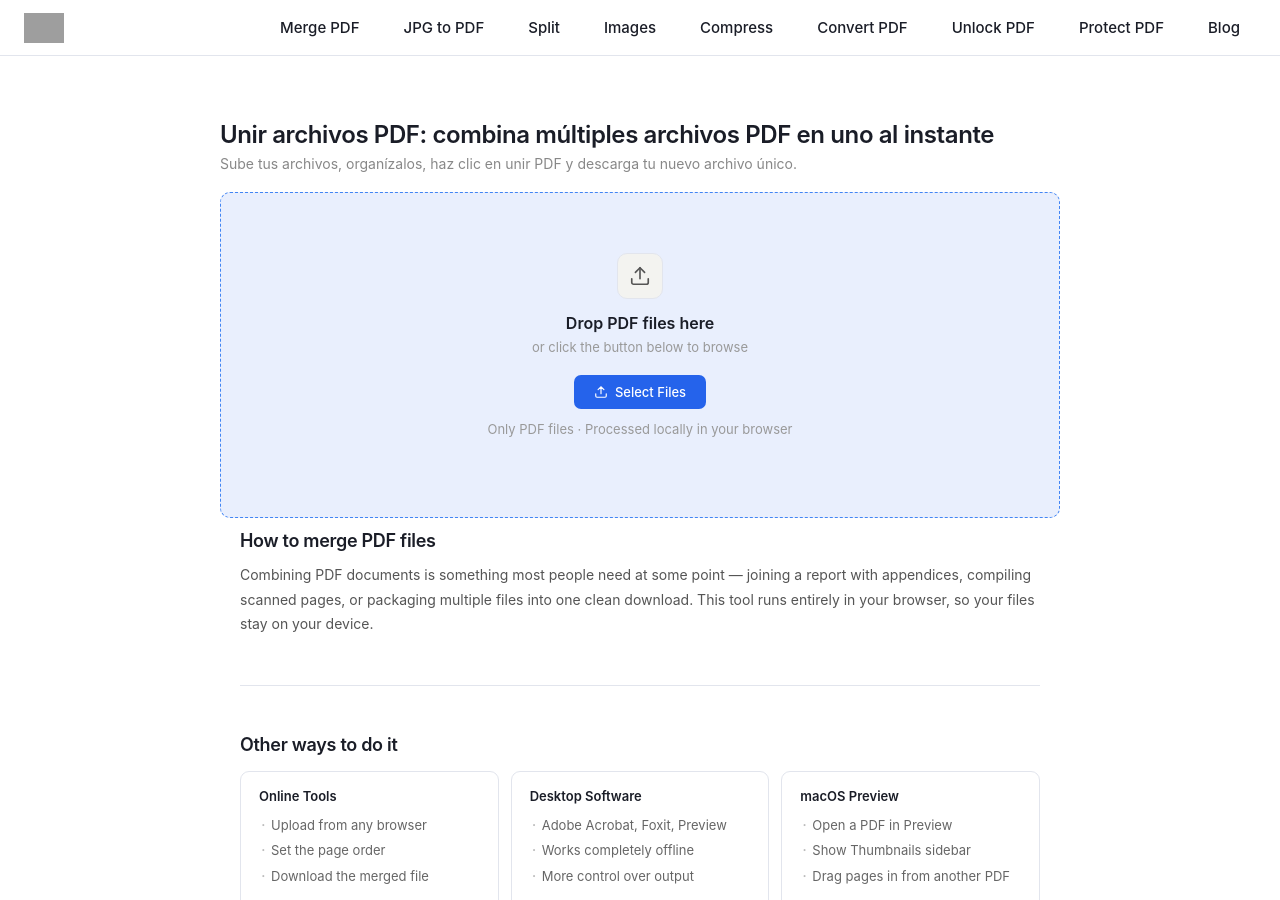
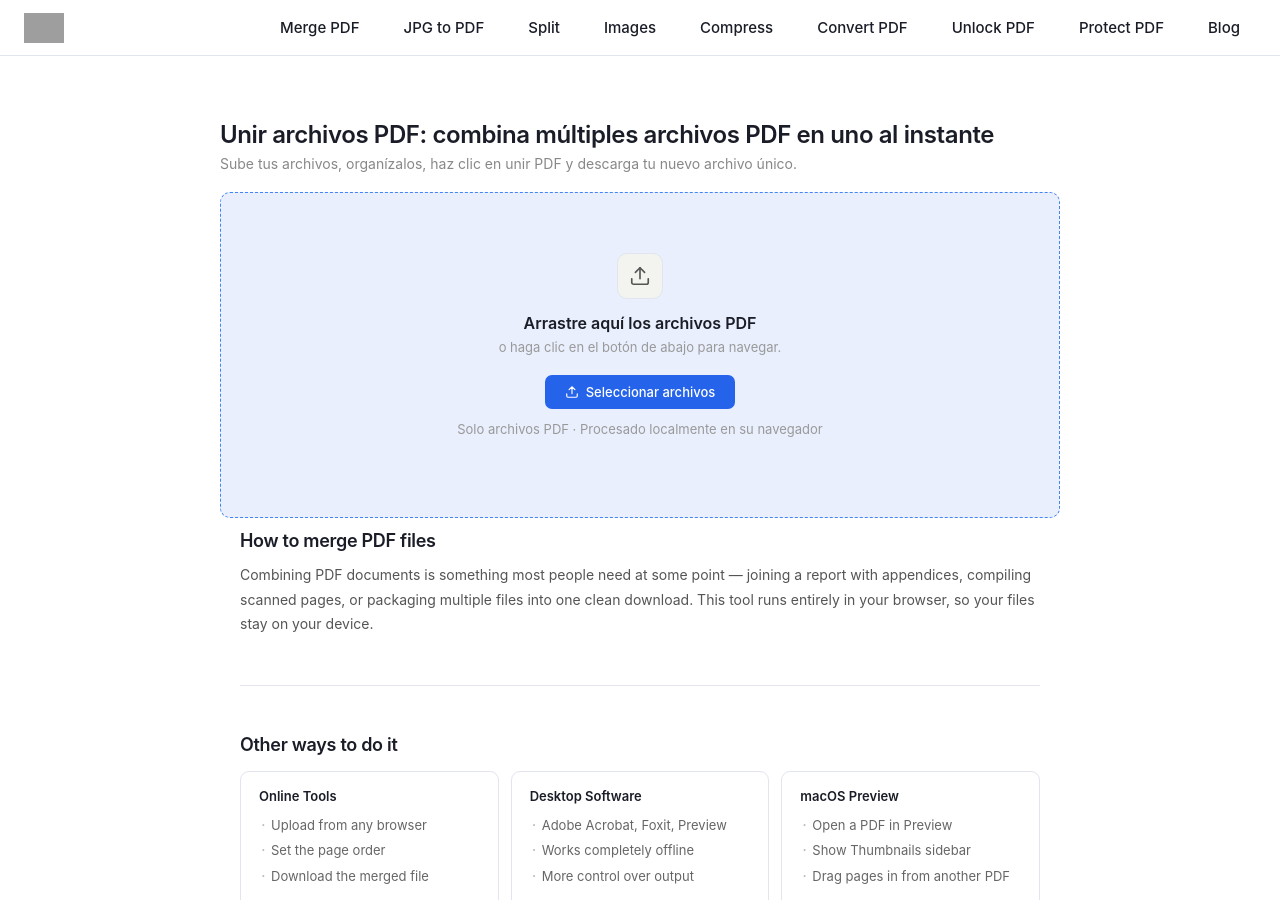
Before and after one commit to rforrupesh/pdf, a Jekyll site: the page built from index.html, in a window 1280 px wide and 900 px high. Built offline with Jekyll 4.4.1, drawn with Linux system fonts in a browser that asks for light colours; grey boxes are pictures that could not be loaded.

Commit message:
Update index.html

```diff
--- a/index.html
+++ b/index.html
@@ -312,15 +312,15 @@ main {
           <line x1="12" y1="3" x2="12" y2="15"/>
         </svg>
       </div>
-      <h2>Drop PDF files here</h2>
-      <p>or click the button below to browse</p>
+      <h2>Arrastre aquí los archivos PDF</h2>
+      <p>o haga clic en el botón de abajo para navegar.</p>
       <button class="btn-black" id="browseBtn">
         <svg viewBox="0 0 24 24" fill="none" stroke="currentColor" stroke-width="2" stroke-linecap="round">
           <path d="M21 15v4a2 2 0 01-2 2H5a2 2 0 01-2-2v-4M17 8l-5-5-5 5M12 3v12"/>
         </svg>
-        Select Files
+        Seleccionar archivos
       </button>
-      <p class="upload-note">Only PDF files · Processed locally in your browser</p>
+      <p class="upload-note">Solo archivos PDF · Procesado localmente en su navegador</p>
     </div>
     <input type="file" id="fileInput" multiple accept="application/pdf" hidden>
   </div>
```
